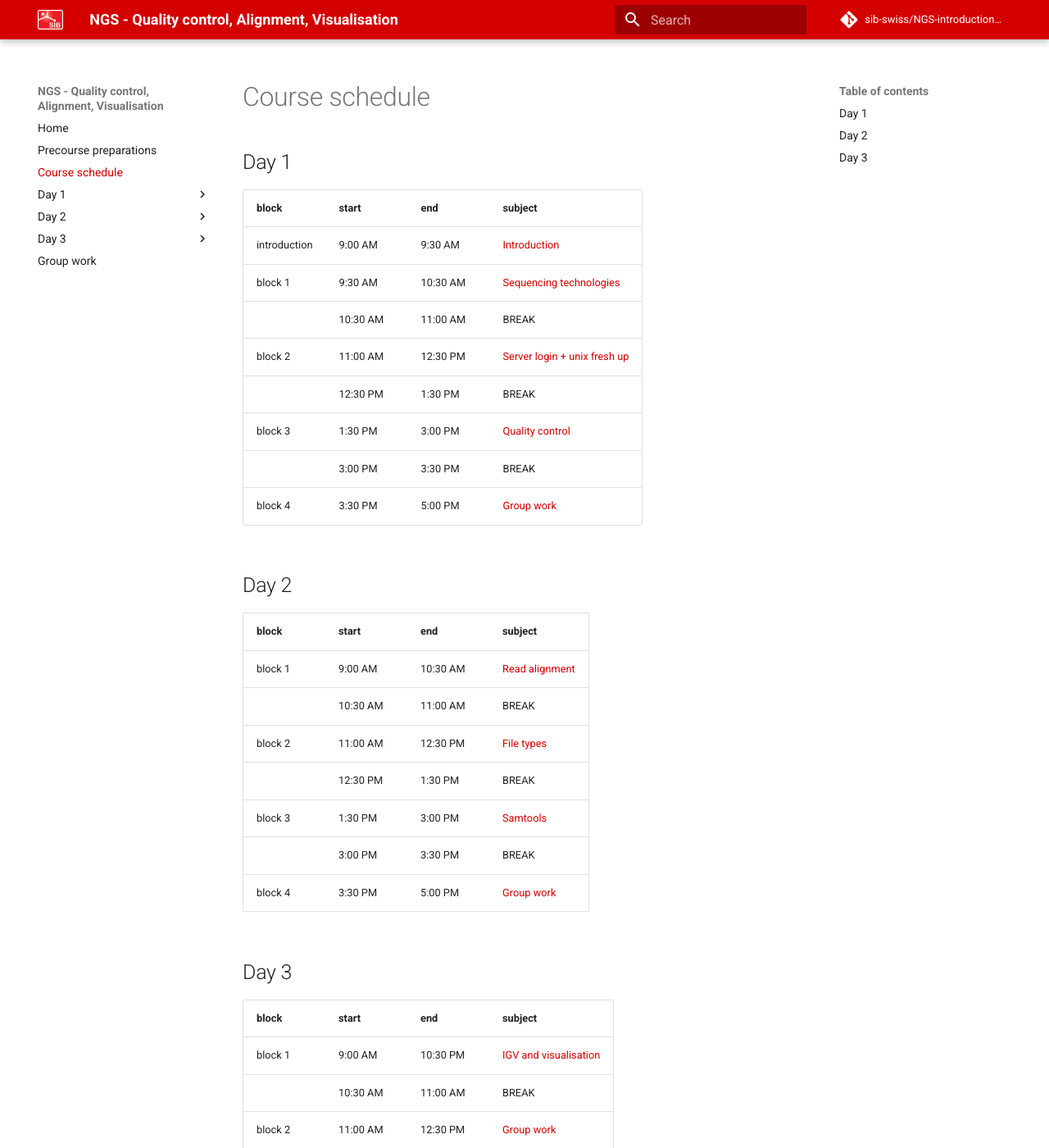
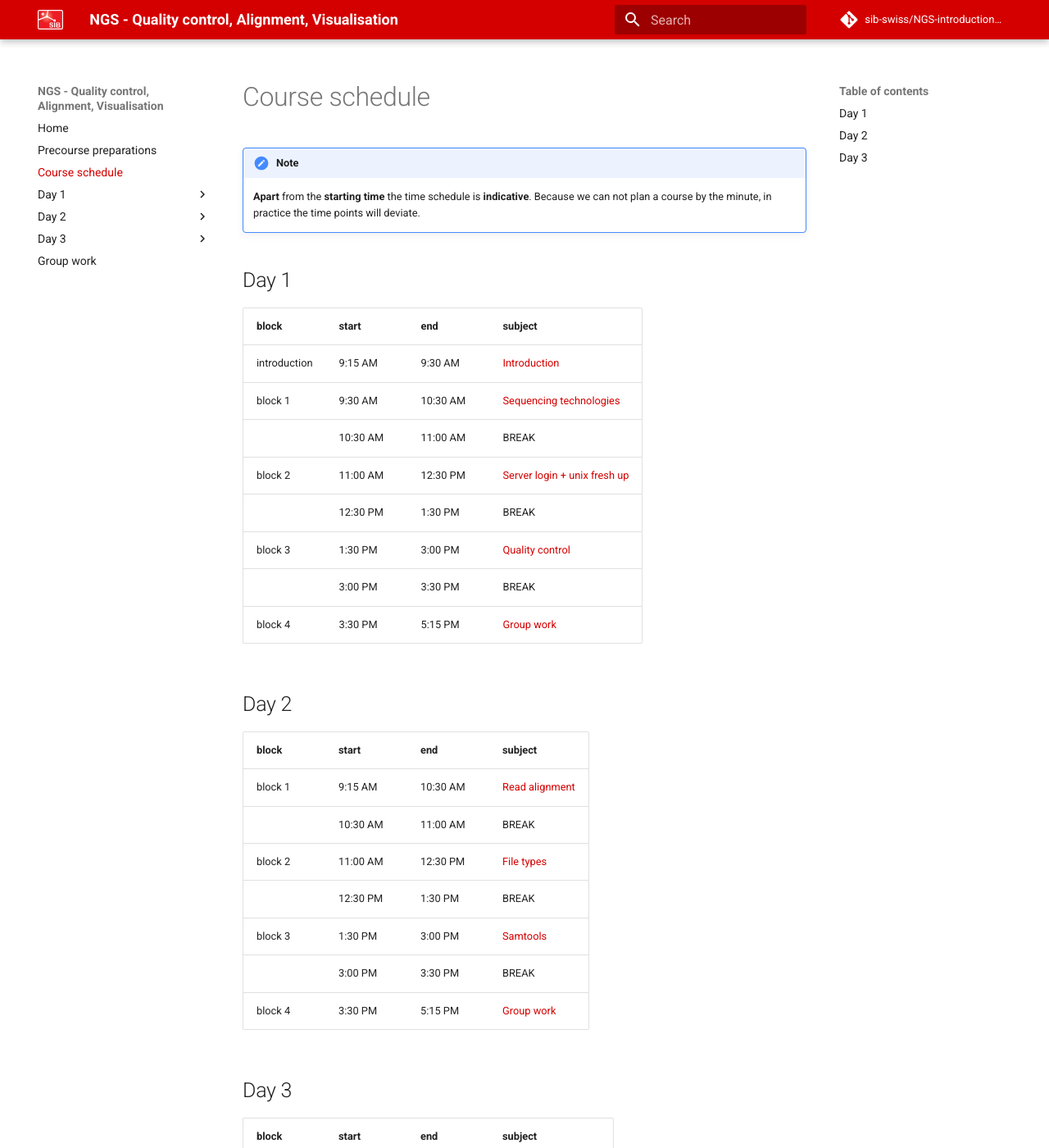
Before and after one commit to sib-swiss/NGS-introduction-training, an MkDocs documentation site: the page built from docs/course_schedule.md, in a window 1280 px wide and 1400 px high. Shown: the whole window at 82% size. Built offline with MkDocs 1.6.1 and Material for MkDocs 9.7.7, drawn with Linux system fonts in a browser that asks for light colours; comment, search, counter and statistics services are not loaded; the version menu is left out; some of the changed text lies outside the part shown.

Commit message:
schedule adjustments

```diff
--- a/docs/course_schedule.md
+++ b/docs/course_schedule.md
@@ -1,38 +1,41 @@
 
+
+!!! note
+    **Apart** from the **starting time** the time schedule is **indicative**. Because we can not plan a course by the minute, in practice the time points will deviate.
 
 ## Day 1
 
 | block   	| start    	| end      	| subject                        	|
 |---------	|----------	|----------	|--------------------------------	|
-| introduction 	| 9:00 AM  	| 9:30 AM 	| [Introduction](day1/intro.md) |
+| introduction 	| 9:15 AM  	| 9:30 AM 	| [Introduction](day1/intro.md) |
 | block 1 	| 9:30 AM  	| 10:30 AM 	| [Sequencing technologies](day1/sequencing_technologies.md) |
 |         	| 10:30 AM 	| 11:00 AM 	| BREAK                          	|
 | block 2 	| 11:00 AM 	| 12:30 PM 	| [Server login + unix fresh up](day1/server_login.md) 	     |
 |         	| 12:30 PM 	| 1:30 PM  	| BREAK                          	|
 | block 3 	| 1:30 PM  	| 3:00 PM  	| [Quality control](day1/quality_control.md)              	 |
 |         	| 3:00 PM  	| 3:30 PM  	| BREAK                          	|
-| block 4 	| 3:30 PM  	| 5:00 PM  	| [Group work](group_work.md)                   |
+| block 4 	| 3:30 PM  	| 5:15 PM  	| [Group work](group_work.md)                   |
 
 ## Day 2
 
 | block   	| start    	| end      	| subject                             	|
 |---------	|----------	|----------	|-------------------------------------	|
-| block 1 	| 9:00 AM  	| 10:30 AM 	| [Read alignment](day2/read_alignment.md)	|
+| block 1 	| 9:15 AM  	| 10:30 AM 	| [Read alignment](day2/read_alignment.md)	|
 |         	| 10:30 AM 	| 11:00 AM 	| BREAK                               	|
 | block 2 	| 11:00 AM 	| 12:30 PM 	| [File types](day2/file_types.md)              	|
 |         	| 12:30 PM 	| 1:30 PM  	| BREAK                               	|
 | block 3 	| 1:30 PM  	| 3:00 PM  	| [Samtools](day2/samtools.md)  |
 |         	| 3:00 PM  	| 3:30 PM  	| BREAK                               	|
-| block 4 	| 3:30 PM  	| 5:00 PM  	| [Group work](group_work.md)	|
+| block 4 	| 3:30 PM  	| 5:15 PM  	| [Group work](group_work.md)	|
 
 ## Day 3
 
 | block 	| start   	| end     	| subject       	|
 |-------	|---------	|---------	|---------------	|
-| block 1   | 9:00 AM 	| 10:30 PM 	|  [IGV and visualisation](day3/igv_visualisation.md)    	|
+| block 1   | 9:15 AM 	| 10:30 PM 	|  [IGV and visualisation](day3/igv_visualisation.md)    	|
 |           | 10:30 AM 	| 11:00 AM 	| BREAK                               	|
 | block 2  	| 11:00 AM 	| 12:30 PM 	| [Group work](group_work.md)       	|
 |           | 12:30 PM 	| 1:30 PM  	| BREAK                               	|
 | block 3 	| 1:30 PM  	| 3:00 PM  	| [Group work](group_work.md)     |
 |         	| 3:00 PM  	| 3:30 PM  	| BREAK                               	|
-| block 4  	| 3:30 PM 	| 5:00 PM 	| Presentations 	|
+| block 4  	| 3:30 PM 	| 5:15 PM 	| Presentations 	|
```
